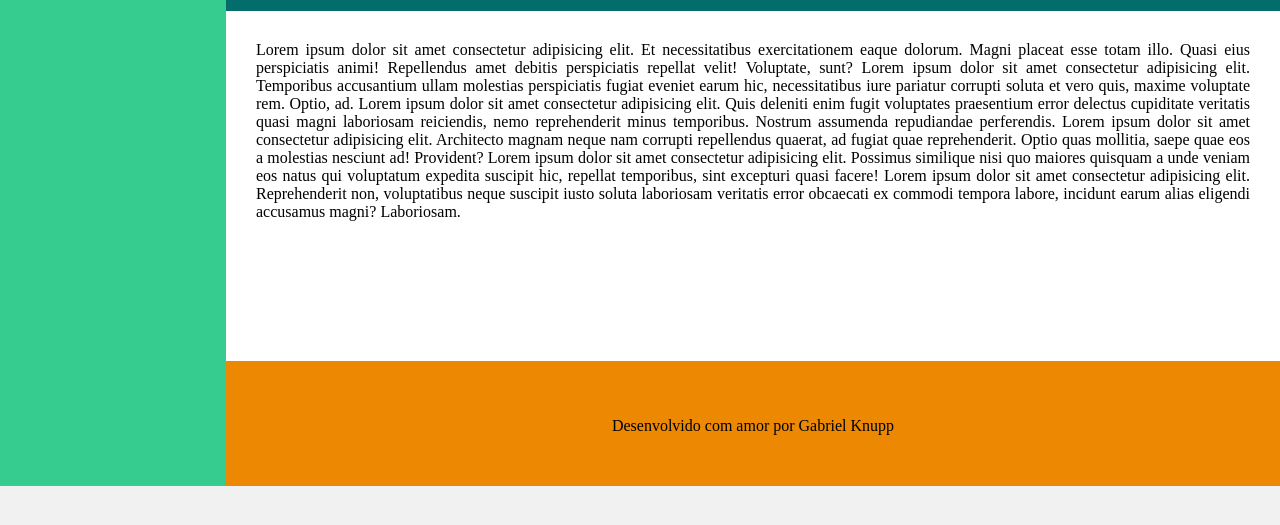
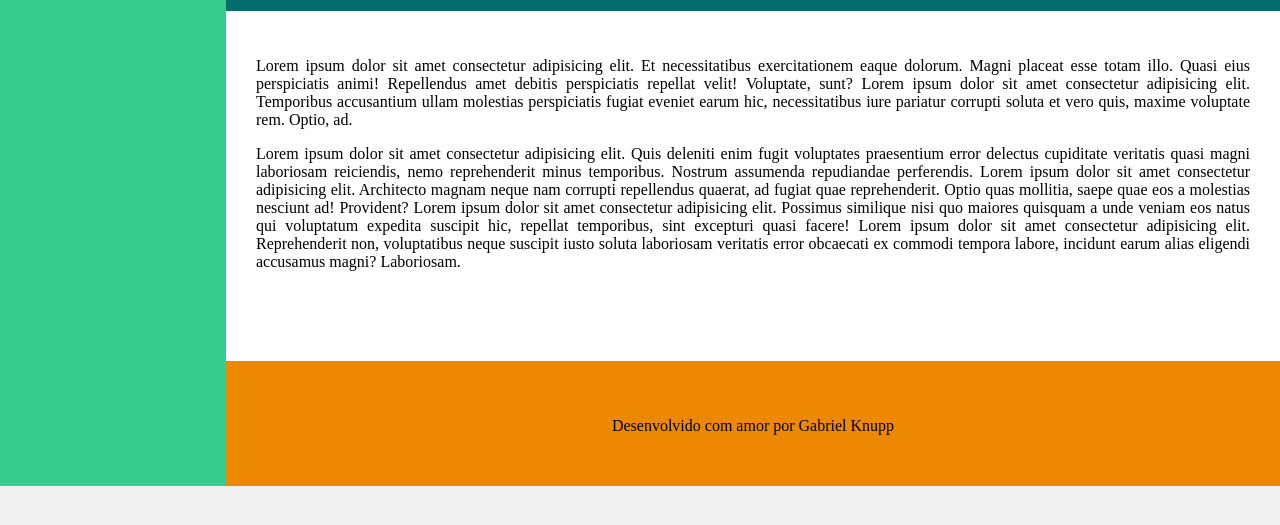
Before and after one commit to gknpp23/HTML-Web-Developer-Training-DIO, a plain HTML site: page desafio-projeto-mod02/index.html in a window 1280 px wide. Shown: the part 141-666 px from the top of the page. Drawn offline with Linux system fonts and the light colour scheme.

```diff
--- a/desafio-projeto-mod02/index.html
+++ b/desafio-projeto-mod02/index.html
@@ -4,7 +4,7 @@
     <meta charset="UTF-8">
     <meta http-equiv="X-UA-Compatible" content="IE=edge">
     <meta name="viewport" content="width=device-width, initial-scale=1.0">
-    <title>Template - Utilizar como modelo</title>
+    <title>Clínica Veterinária</title>
     <link rel="stylesheet" href="base.css">
 </head>
 <body>
@@ -17,7 +17,6 @@
                 <li><a href="#">Contato</a></li>
             </ul>
         </div>
-        <!-- <a href="https://www.flaticon.com/br/icones-gratis/cruz" title="cruz ícones">Cruz ícones criados por Freepik - Flaticon</a> -->
         <div class="main">
             <div class="header" align="center">
                 <!-- Aqui vai o seu header -->
@@ -26,9 +25,13 @@
 
             <div class="content" align="justify">
                 <!-- Aqui vai o seu conteúdo -->
-                Lorem ipsum dolor sit amet consectetur adipisicing elit. Et necessitatibus exercitationem eaque dolorum. Magni placeat esse totam illo. Quasi eius perspiciatis animi! Repellendus amet debitis perspiciatis repellat velit! Voluptate, sunt?
-                Lorem ipsum dolor sit amet consectetur adipisicing elit. Temporibus accusantium ullam molestias perspiciatis fugiat eveniet earum hic, necessitatibus iure pariatur corrupti soluta et vero quis, maxime voluptate rem. Optio, ad.
-                Lorem ipsum dolor sit amet consectetur adipisicing elit. Quis deleniti enim fugit voluptates praesentium error delectus cupiditate veritatis quasi magni laboriosam reiciendis, nemo reprehenderit minus temporibus. Nostrum assumenda repudiandae perferendis. Lorem ipsum dolor sit amet consectetur adipisicing elit. Architecto magnam neque nam corrupti repellendus quaerat, ad fugiat quae reprehenderit. Optio quas mollitia, saepe quae eos a molestias nesciunt ad! Provident? Lorem ipsum dolor sit amet consectetur adipisicing elit. Possimus similique nisi quo maiores quisquam a unde veniam eos natus qui voluptatum expedita suscipit hic, repellat temporibus, sint excepturi quasi facere! Lorem ipsum dolor sit amet consectetur adipisicing elit. Reprehenderit non, voluptatibus neque suscipit iusto soluta laboriosam veritatis error obcaecati ex commodi tempora labore, incidunt earum alias eligendi accusamus magni? Laboriosam.
+                <p>
+                     Lorem ipsum dolor sit amet consectetur adipisicing elit. Et necessitatibus exercitationem eaque dolorum. Magni placeat esse totam illo. Quasi eius perspiciatis animi! Repellendus amet debitis perspiciatis repellat velit! Voluptate, sunt?
+                     Lorem ipsum dolor sit amet consectetur adipisicing elit. Temporibus accusantium ullam molestias perspiciatis fugiat eveniet earum hic, necessitatibus iure pariatur corrupti soluta et vero quis, maxime voluptate rem. Optio, ad.
+                </p>
+                <p>
+                     Lorem ipsum dolor sit amet consectetur adipisicing elit. Quis deleniti enim fugit voluptates praesentium error delectus cupiditate veritatis quasi magni laboriosam reiciendis, nemo reprehenderit minus temporibus. Nostrum assumenda repudiandae perferendis. Lorem ipsum dolor sit amet consectetur adipisicing elit. Architecto magnam neque nam corrupti repellendus quaerat, ad fugiat quae reprehenderit. Optio quas mollitia, saepe quae eos a molestias nesciunt ad! Provident? Lorem ipsum dolor sit amet consectetur adipisicing elit. Possimus similique nisi quo maiores quisquam a unde veniam eos natus qui voluptatum expedita suscipit hic, repellat temporibus, sint excepturi quasi facere! Lorem ipsum dolor sit amet consectetur adipisicing elit. Reprehenderit non, voluptatibus neque suscipit iusto soluta laboriosam veritatis error obcaecati ex commodi tempora labore, incidunt earum alias eligendi accusamus magni? Laboriosam.
+                </p>
             </div>
 
             <div class="footer" >
```
